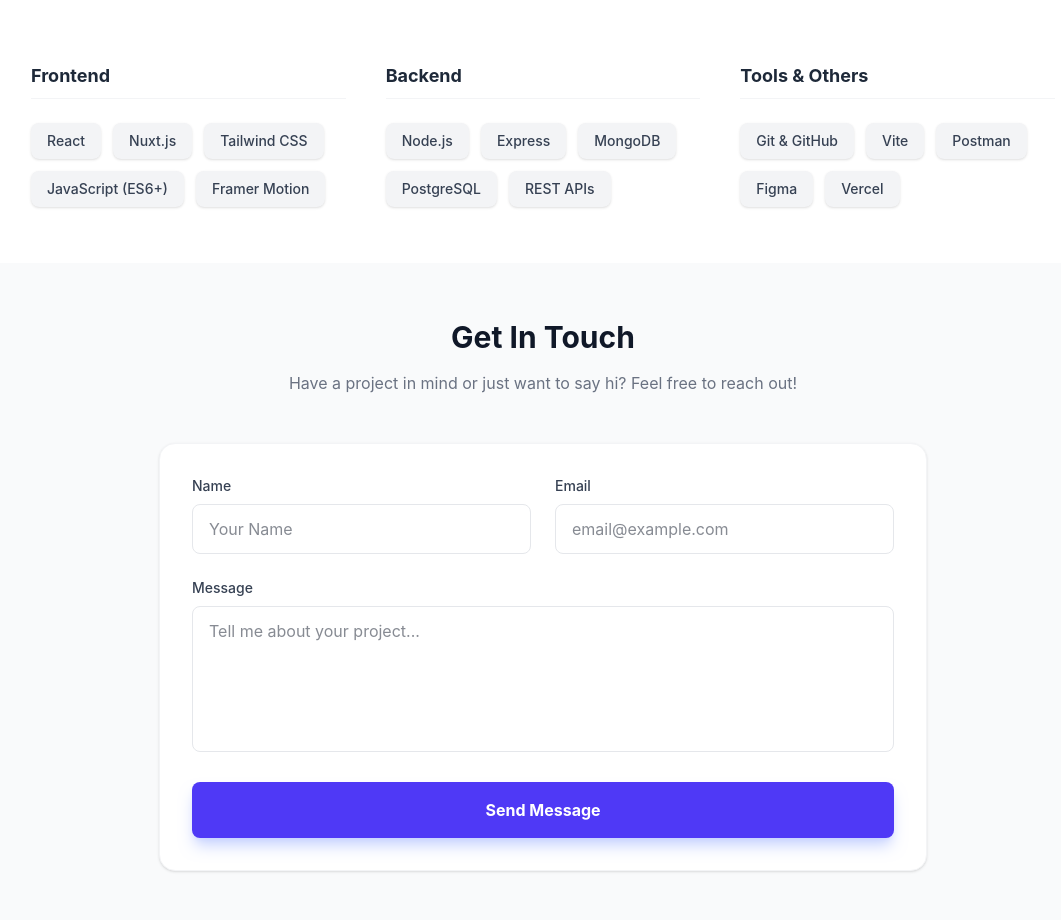
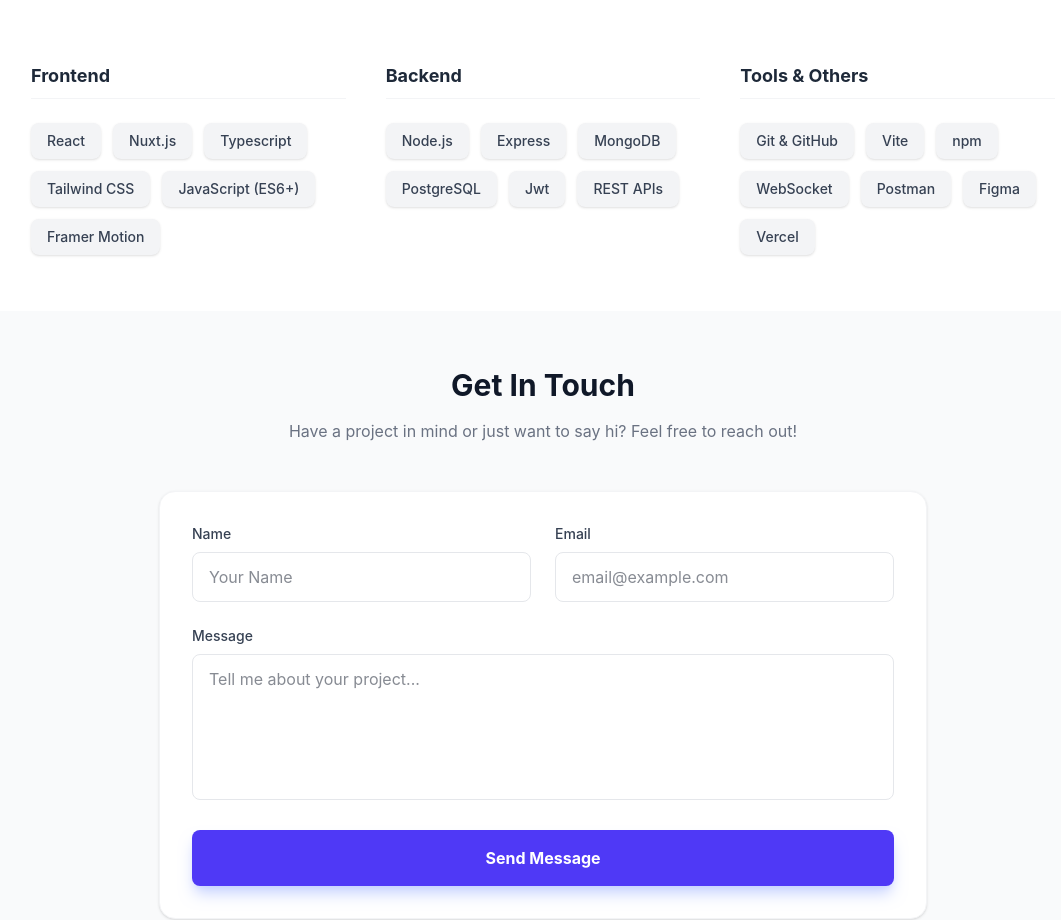
Before and after one commit to Ife-codez/ifeoluwa-portofolio, a React (Vite) app: page / in a window 1280 px wide. Shown: the part 2562-3482 px from the top of the page, without its empty margins (97-1158 px from the left). Built offline with nearby package versions, Linux system fonts and the light colour scheme.

Commit message:
added more skills to my skills section

```diff
--- a/src/components/Skills.jsx
+++ b/src/components/Skills.jsx
@@ -3,15 +3,15 @@ import { motion } from 'framer-motion';
 const skillCategories = [
   {
     title: "Frontend",
-    skills: ["React", "Nuxt.js", "Tailwind CSS", "JavaScript (ES6+)", "Framer Motion"]
+    skills: ["React", "Nuxt.js","Typescript", "Tailwind CSS", "JavaScript (ES6+)", "Framer Motion"]
   },
   {
     title: "Backend",
-    skills: ["Node.js", "Express", "MongoDB", "PostgreSQL", "REST APIs"]
+    skills: ["Node.js", "Express", "MongoDB", "PostgreSQL", "Jwt", "REST APIs"]
   },
   {
     title: "Tools & Others",
-    skills: ["Git & GitHub", "Vite", "Postman", "Figma", "Vercel"]
+    skills: ["Git & GitHub", "Vite", "npm", "WebSocket", "Postman", "Figma", "Vercel"]
   }
 ];
 
```
